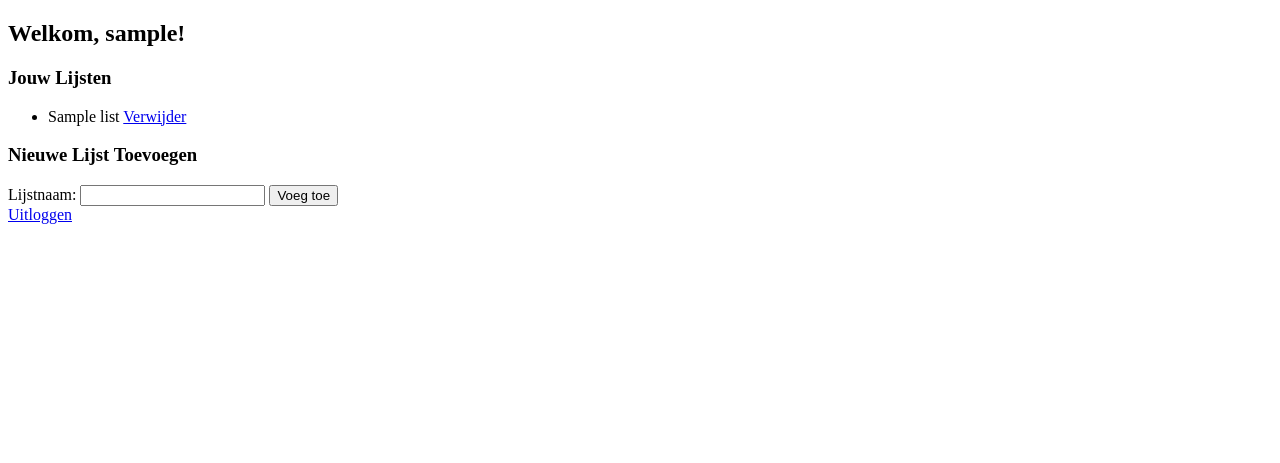
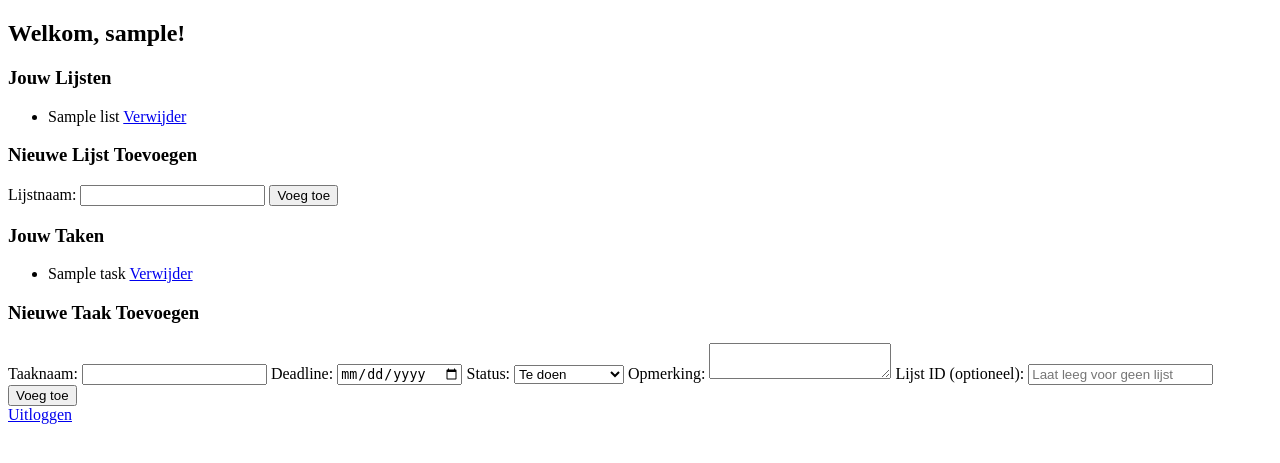
Before and after one commit to Anomig/ToDo_PHP, a PHP site: page / in a window 1280 px wide. Shown: the top 463 px of the page. Run offline with PHP 8.4, Linux system fonts and the light colour scheme; the visitor is signed in with stand-in values (Sample User, id 1); tables that the repository leaves empty or names only in its code hold one stand-in row (values such as "Sample post").

Commit message:
Taken aanmaken & verwijderen

```diff
--- /dev/null
+++ b/classes/Task.php
@@ -0,0 +1,88 @@
+<?php
+class Task {
+    private $id;
+    private $list_id;
+    private $title;
+    private $deadline;
+    private $status;
+    private $comment;
+    private $pdo;
+
+    public function __construct($pdo) {
+        $this->pdo = $pdo;
+    }
+
+    // Setters
+    public function setId($id) {
+        $this->id = $id;
+    }
+
+    public function setListId($list_id) {
+        $this->list_id = $list_id;
+    }
+
+    public function setTitle($title) {
+        $this->title = $title;
+    }
+
+    public function setDeadline($deadline) {
+        $this->deadline = $deadline;
+    }
+
+    public function setStatus($status) {
+        $this->status = $status;
+    }
+
+    public function setComment($comment) {
+        $this->comment = $comment;
+    }
+
+    // Getters
+    public function getId() {
+        return $this->id;
+    }
+
+    public function getListId() {
+        return $this->list_id;
+    }
+
+    public function getTitle() {
+        return $this->title;
+    }
+
+    public function getDeadline() {
+        return $this->deadline;
+    }
+
+    public function getStatus() {
+        return $this->status;
+    }
+
+    public function getComment() {
+        return $this->comment;
+    }
+
+    // Fetch all tasks for a specific user
+    public function getAllTasksByListId($list_id) {
+        $stmt = $this->pdo->prepare('SELECT * FROM tasks WHERE list_id = ?');
+        $stmt->execute([$list_id]);
+        return $stmt->fetchAll(PDO::FETCH_ASSOC);
+    }
+
+    // Create a new task
+    public function createTask($list_id, $title, $deadline, $status, $comment) {
+        $stmt = $this->pdo->prepare('INSERT INTO tasks (list_id, title, deadline, status, comment) VALUES (?, ?, ?, ?, ?)');
+        return $stmt->execute([$list_id, $title, $deadline, $status, $comment]);
+    }
+
+    public function getAllTasks() {
+        $stmt = $this->pdo->query('SELECT * FROM tasks');
+        return $stmt->fetchAll(PDO::FETCH_ASSOC);
+    }
+
+    // Delete a task
+    public function deleteTasks($id) {
+        $stmt = $this->pdo->prepare('DELETE FROM lists WHERE id = ?');
+        return $stmt->execute([$id]);
+    }
+}
--- /dev/null
+++ b/classes/TaskController.php
@@ -0,0 +1,26 @@
+<?php
+require_once 'Task.php';
+
+class taskController {
+    private $task;
+
+    public function __construct($pdo) {
+        $this->task = new Task($pdo);
+    }
+
+    public function create($list_id, $title, $deadline, $status, $comment) {
+        return $this->task->createTask($list_id, $title, $deadline, $status, $comment);
+    }
+
+    public function index($list_id) {
+        return $this->task->getAllTasksByListId($list_id);
+    }
+
+    public function getAllTasks() {
+        return $this->task->getAllTasks();
+    }
+
+    public function delete($id) {
+        return $this->task->deleteTasks($id);
+    }
+}
--- a/index.php
+++ b/index.php
@@ -8,6 +8,7 @@ error_reporting(E_ALL);
 session_start();
 require_once 'db/db.php';
 require_once 'classes/ListController.php';
+require_once 'classes/TaskController.php';
 
 // Controleer of de gebruiker is ingelogd
 if (!isset($_SESSION['user_id'])) {
@@ -16,6 +17,7 @@ if (!isset($_SESSION['user_id'])) {
 }
 
 $listController = new ListController($pdo);
+$taskController = new taskController($pdo);
 $user_id = $_SESSION['user_id'];
 
 // Handle form submission for creating a new list
@@ -27,6 +29,11 @@ if ($_SERVER['REQUEST_METHOD'] == 'POST' && isset($_POST['list_name'])) {
 
 // Fetch all lists for the logged-in user
 $lists = $listController->index($user_id);
+
+$list_id = isset($_GET['list_id']) ? intval($_GET['list_id']) : 0;
+
+// Fetch all tasks for the logged-in user
+$tasks = $list_id ? $taskController->index($list_id) : $taskController->getAllTasks();
 ?>
 
 <!DOCTYPE html>
@@ -54,6 +61,40 @@ $lists = $listController->index($user_id);
         <button type="submit">Voeg toe</button>
     </form>
 
+    <h3>Jouw Taken</h3>
+    <ul>
+        <?php foreach ($tasks as $task): ?>
+            <li><?php echo htmlspecialchars($task['title']); ?>
+                <a href="delete_task.php?id=<?php echo $task['id']; ?>">Verwijder</a>
+            </li>
+        <?php endforeach; ?>
+    </ul>
+
+    <h3>Nieuwe Taak Toevoegen</h3>
+    <form method="POST" action="add_task.php">
+        <label for="task_title">Taaknaam:</label>
+        <input type="text" id="task_title" name="task_title" required>
+
+        <label for="task_deadline">Deadline:</label>
+        <input type="date" id="task_deadline" name="task_deadline">
+
+        <label for="task_status">Status:</label>
+        <select id="task_status" name="task_status" required>
+            <option value="todo">Te doen</option>
+            <option value="pending">In behandeling</option>
+            <option value="done">Voltooid</option>
+        </select>
+
+        <label for="task_comment">Opmerking:</label>
+        <textarea id="task_comment" name="task_comment"></textarea>
+
+        <label for="list_id">Lijst ID (optioneel):</label>
+        <input type="number" id="list_id" name="list_id" min="0" placeholder="Laat leeg voor geen lijst">
+
+        <button type="submit">Voeg toe</button>
+    </form>
+
+
     <a href="logout.php">Uitloggen</a>
 </body>
 </html>
```
Also changed, not shown: add_task.php (added, +36 -0 lines), delete_task.php (added, +27 -0 lines).
